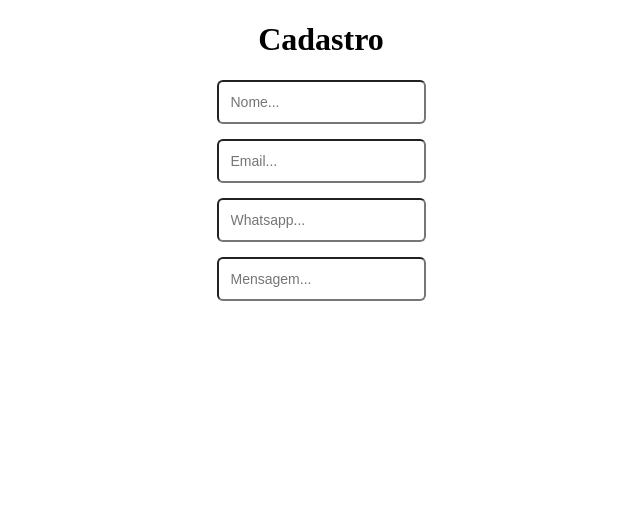
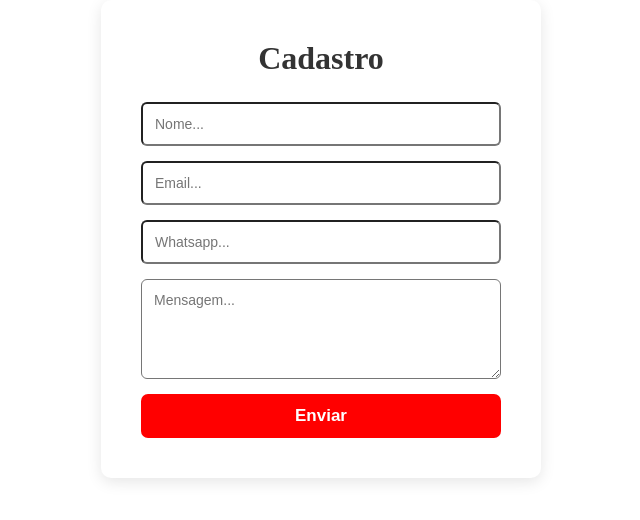
Before and after one commit to olucasfracaro/EmpregaMais, a plain HTML site: page frontend/index.html in a window 1280 px wide. Shown: the whole page, without its empty margins (319-959 px from the left). Drawn offline with Linux system fonts and the light colour scheme.

Commit message:
butão radical

```diff
--- a/frontend/index.html
+++ b/frontend/index.html
@@ -33,7 +33,7 @@
         }
 
         .holder h1 {
-            text-aling: center;
+            text-align: center;
             margin-top: 0;
             margin-bottom: 25px;
             color: #333333;
@@ -66,13 +66,28 @@
     .centralizado textarea:focus {
         border-color: red;
     }
+    .btn-cadastrar {
+        width: 100%;
+        padding: 12px;
+        background-color: red;
+        color: white;
+        border: none;
+        border-radius: 7px;
+        font-size: 17px;
+        font-weight: bold;
+        cursor: pointer;
+        transition: 0.2s;
+    }
+    .btn-cadastrar:hover {
+        background-color: darkred;
+    }
+
     </style>
     </head>
     <body>
-<form class="painel-cadastro>
+<form class="painel-cadastro">
  <header class="holder">
-        <h1 style="text-align: center;";>Cadastro</h1>
-
+        <h1 style="text-align: center;">Cadastro</h1>
     </header class="holder">
 
       <div class="centralizado">
@@ -88,9 +103,12 @@
     </div>
 
     <div class="centralizado">
-    <input type="text" placeholder="Mensagem...">
+    <textarea placeholder="Mensagem..."></textarea>
     </div>
 
+    <div>
+        <button type="submit" class="btn-cadastrar">Enviar</button>
+    </div>
 
      </form>
 
```
